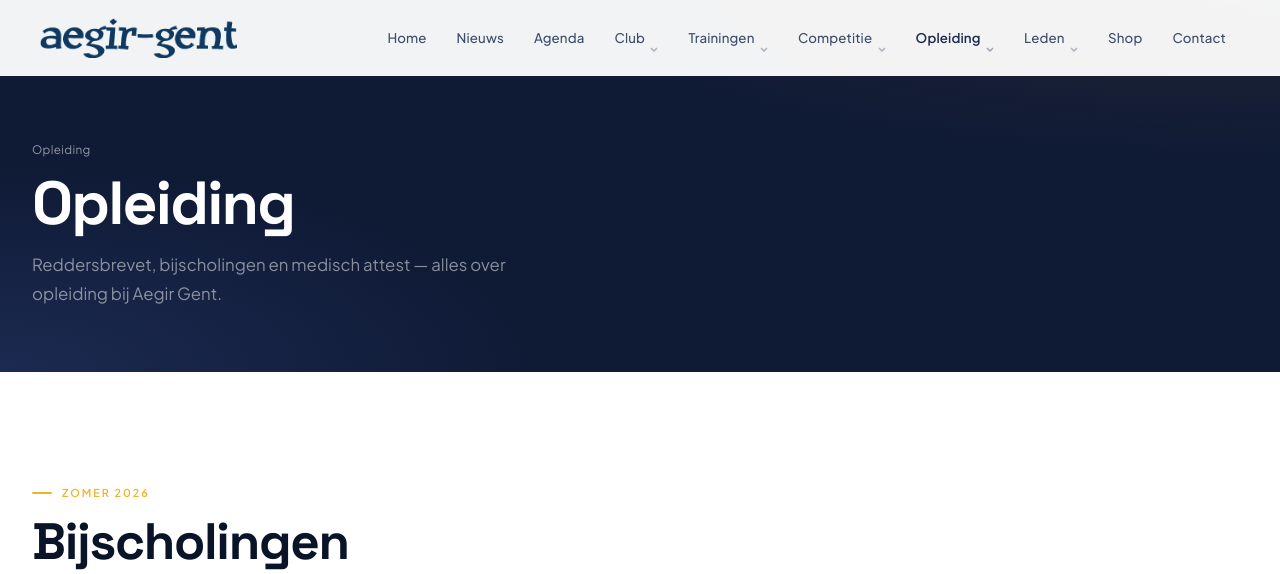
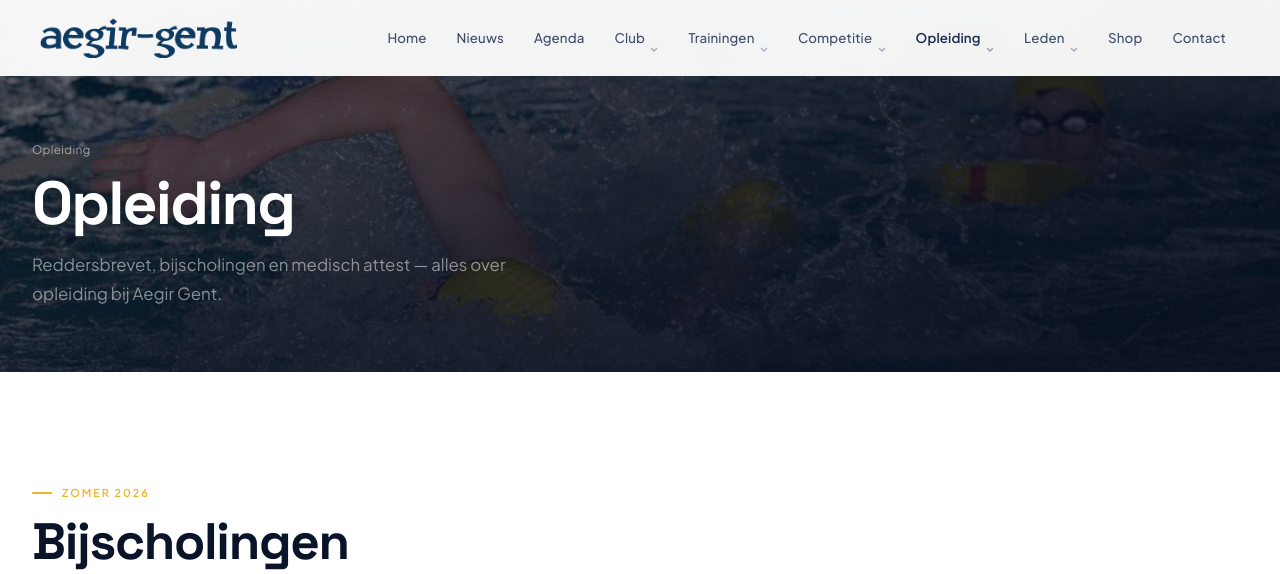
Before and after one commit to Annaerme/ageer, a PHP site: page /pages/opleiding/index.html in a window 1280 px wide. Shown: the top 574 px of the page. Run offline with PHP 8.4, Linux system fonts and the light colour scheme; some libraries are stand-ins or nearby versions.

Commit message:
Page-hero: waterfoto achtergrond + bijscholingen grid breder
Co-Authored-By: Claude Sonnet 4.6 <noreply@anthropic.com>

```diff
--- a/css/components/hero.css
+++ b/css/components/hero.css
@@ -1,5 +1,5 @@
 .page-hero {
-  background: var(--navy-deep);
+  background: url('/images/banner/aegirbanner009.jpg') center / cover no-repeat;
   color: white;
   padding: calc(var(--nav-h) + 4rem) 0 4rem;
   margin-top: calc(-1 * var(--nav-h));
@@ -10,8 +10,12 @@
   content: '';
   position: absolute;
   inset: 0;
-  background: radial-gradient(ellipse 80% 60% at 100% 0%, rgba(240,180,41,.08) 0%, transparent 70%),
-              radial-gradient(ellipse 60% 80% at 0% 100%, rgba(36,53,100,.6) 0%, transparent 70%);
+  background: linear-gradient(
+    160deg,
+    rgba(8,14,32,.55) 0%,
+    rgba(8,14,32,.82) 50%,
+    rgba(8,14,32,.96) 100%
+  );
   pointer-events: none;
 }
 .page-hero .wrap { position: relative; }
--- a/pages/opleiding/index.html
+++ b/pages/opleiding/index.html
@@ -24,7 +24,7 @@
         <h2 style="margin-bottom:.5rem">Bijscholingen</h2>
         <p style="max-width:620px;margin-bottom:2rem">Houders van het reddersbrevet zijn verplicht regelmatig bijscholingen te volgen. Aegir Gent organiseert bijscholingen in samenwerking met de Vlaamse Reddingsfederatie. <strong>Inschrijven is verplicht via redfed.be.</strong></p>
 
-        <div id="bijscholingen-grid" style="display:grid;grid-template-columns:repeat(auto-fill,minmax(240px,1fr));gap:1rem;margin-bottom:2rem">
+        <div id="bijscholingen-grid" style="display:grid;grid-template-columns:repeat(auto-fill,minmax(320px,1fr));gap:1rem;margin-bottom:2rem">
           <div style="color:var(--text-muted);font-size:.9rem">Laden…</div>
         </div>
 
```
